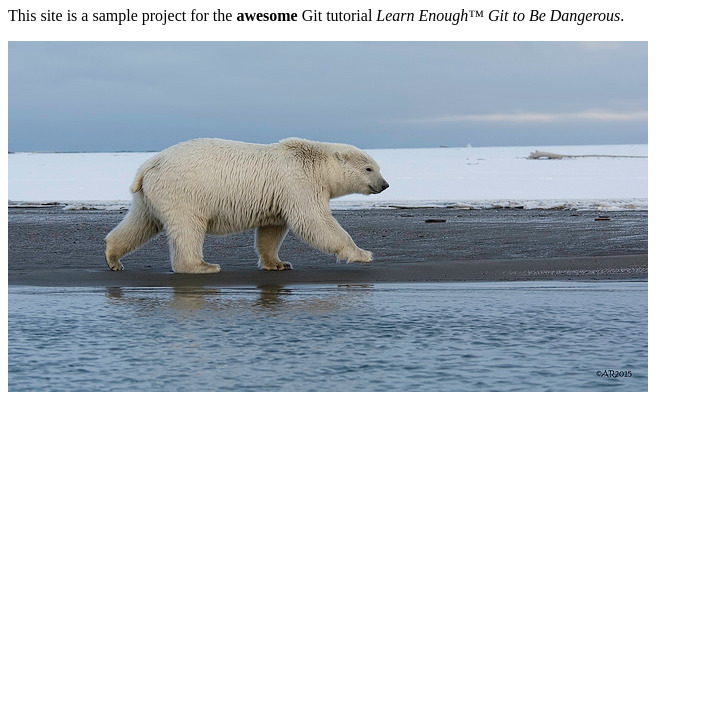
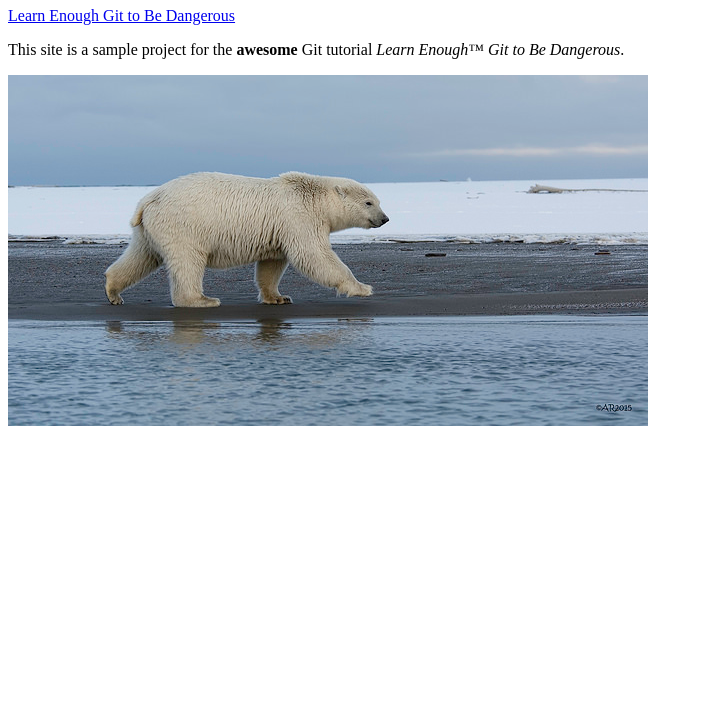
Before and after one commit to vested-interest/website, a plain HTML site: page about.html in a window 1280 px wide. Shown: the part 73-800 px from the top of the page, without its empty margins (0-703 px from the left). Drawn offline with Linux system fonts and the light colour scheme.

Commit message:
about.html: add link to tutorial url

```diff
--- a/about.html
+++ b/about.html
@@ -6,6 +6,7 @@
 </head>
 <body>
     <h1>About Me</h1>
+    <a href="http://learnenough.com/git-tutorial">Learn Enough Git to Be Dangerous</a>
     <p>This site is a sample project for the <strong>awesome</strong> Git
       tutorial <em>Learn Enough™ Git to Be Dangerous</em>. </p>
     <img src="images/polar_bear.jpg" alt="Big White Bear">
```
